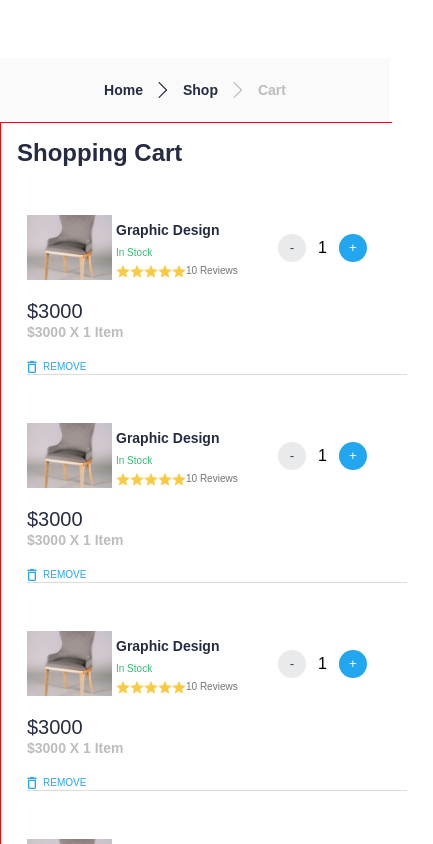
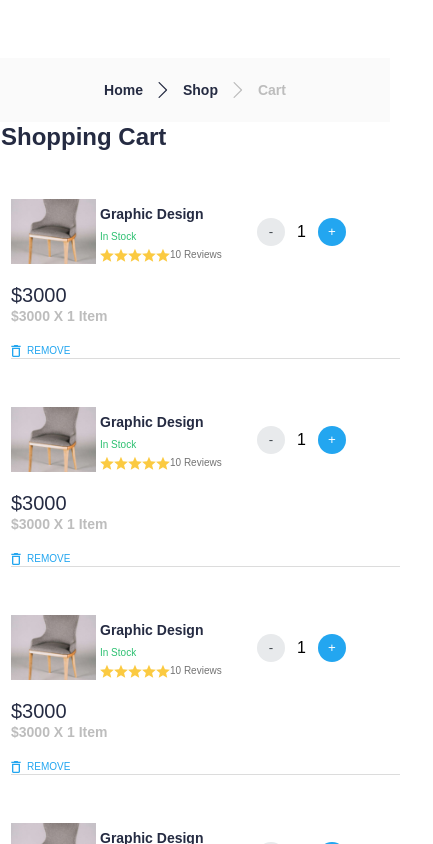
Before and after one commit to Bekuech1/bandage, a React (Vite) app: page /cart in a window 390 px wide. Shown: the part 740-1584 px from the top of the page, 433 px wide, since content can reach past the window. Built offline with nearby package versions, Linux system fonts and the light colour scheme.

Commit message:
minor fixes

```diff
--- a/src/components/shoppingcart/ShoppingCart.css
+++ b/src/components/shoppingcart/ShoppingCart.css
@@ -94,7 +94,7 @@
 
 .cart-container{
     gap: 20px;
-    margin: 24px 10px;
+    margin: 24px 1px;
     border-bottom: 1px solid #dcdcdc;
 }
 
@@ -159,9 +159,15 @@
 
 /* MOBILE VIEW */
 @media only screen and (max-width:867px) {
+    /* .cart{
+        background-color: #ffffff;
+        gap: 24px;
+        padding: 10px;
+        height: fit-content;
+    } */
 
     .cart{
-        padding: 16px;
+        padding: 1px;
     }
 
     .cart-items-top{
@@ -182,7 +188,7 @@
     }
 
     .maincart{
-        width: 380px;
+        width: 370px;
         height: fit-content;
     }
 
--- a/src/components/shoppingcart/ShoppingCart.jsx
+++ b/src/components/shoppingcart/ShoppingCart.jsx
@@ -3,7 +3,7 @@ import './ShoppingCart.css'
 
 const ShoppingCart = () => {
   return (
-    <div className='greyBackground fix'>
+    <div className='greyBackground'>
         <div className='shopping-cart auto gridFlex'>
             <section className='cart grid'>
               <div className='cart-heading '>
```
